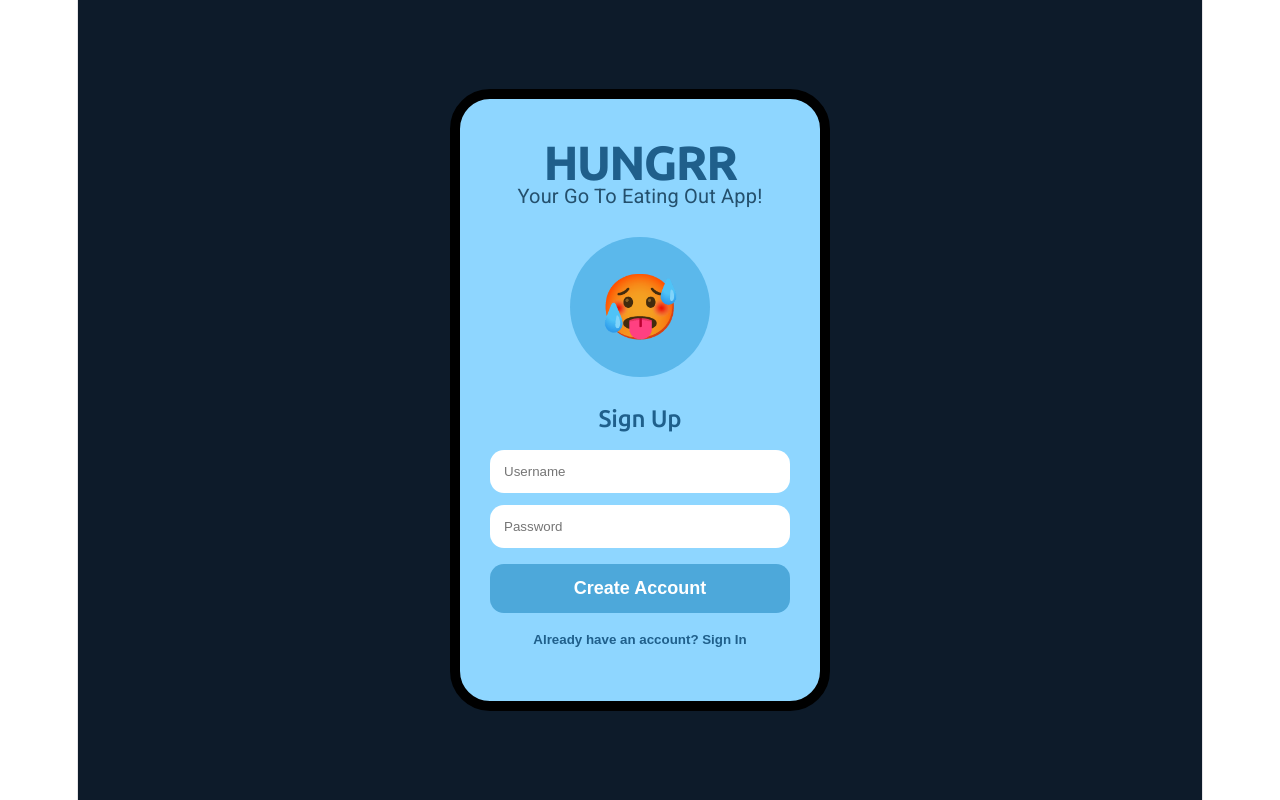
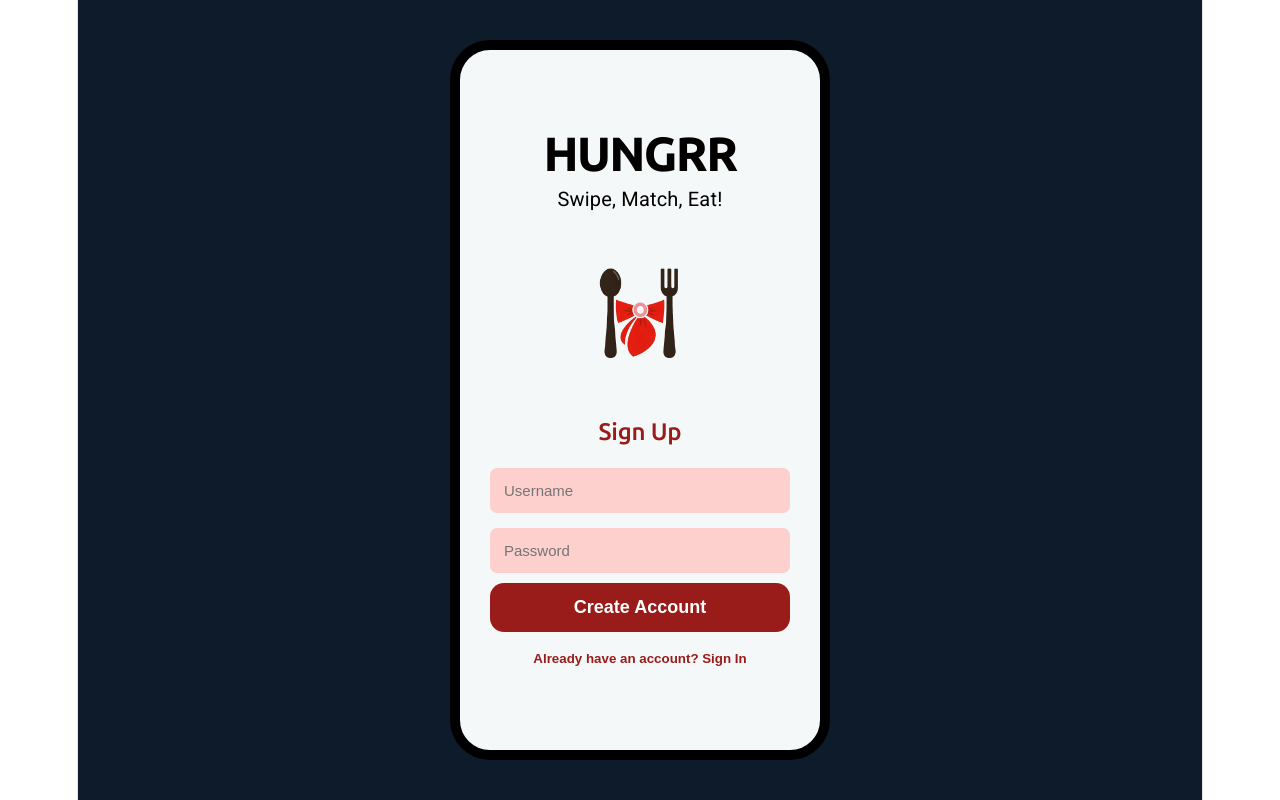
Before and after one commit to giorgio-endi/hungrr, a React (Vite) app: page / in a window 1280 px wide. Built offline with nearby package versions, Linux system fonts and the light colour scheme; no server answers.

Commit message:
edit homescreen

```diff
--- a/src/AppHomeScreen.jsx
+++ b/src/AppHomeScreen.jsx
@@ -6,24 +6,46 @@ function AppHomeScreen({ onAuthSuccess }) {
   const [username, setUsername] = useState("");
   const [password, setPassword] = useState("");
   const [authError, setAuthError] = useState("");
+  const [hovered, setHovered] = useState(null); // <-- same pattern
+
+  const inputStyle = {
+    width: "100%",
+    padding: "14px",
+    borderRadius: "7px",
+    border: "none",
+    outline: "none",
+    fontSize: "15px",
+    marginTop: "5px",
+    marginBottom: "10px",
+    boxSizing: "border-box",
+    color: "#000000",
+    backgroundColor: "#fdd0cd",
+  };
+
+  const mainButtonStyle = (name) => ({
+    width: "100%",
+    padding: "14px",
+    borderRadius: "14px",
+    border: "none",
+    backgroundColor: hovered === name ? "#781715" : "#991c1a",
+    color: "white",
+    fontWeight: "600",
+    fontSize: "18px",
+    cursor: "pointer",
+    marginBottom: "12px",
+    transition: "0.25s",
+  });
 
   async function handleSubmit() {
     setAuthError("");
-
     if (username.trim() === "" || password.trim() === "") {
       setAuthError("Please enter both username and password.");
       return;
     }
-
     try {
       let user;
-
-      if (isSignUp) {
-        user = await signUpUser(username, password);
-      } else {
-        user = await signInUser(username, password);
-      }
-
+      if (isSignUp) user = await signUpUser(username, password);
+      else user = await signInUser(username, password);
       onAuthSuccess(user);
     } catch (error) {
       console.error(error);
@@ -45,19 +67,22 @@ function AppHomeScreen({ onAuthSuccess }) {
       <div
         style={{
           width: "380px",
-          backgroundColor: "#8ed6ff",
+          height: "720px",
+          backgroundColor: "#f4f8f9",
           border: "10px solid black",
           borderRadius: "40px",
           padding: "50px 30px",
           textAlign: "center",
           boxSizing: "border-box",
+          position: "relative",
         }}
       >
         <h1
           style={{
             fontSize: "48px",
-            color: "#1f5f8b",
-            marginBottom: "8px",
+            color: "#020100",
+            marginTop: "40px",
+            marginBottom: "20px",
             fontWeight: "700",
           }}
         >
@@ -66,20 +91,20 @@ function AppHomeScreen({ onAuthSuccess }) {
 
         <p
           style={{
-            color: "#24506d",
+            color: "#020100",
             fontSize: "20px",
             marginBottom: "28px",
           }}
         >
-          Your Go To Eating Out App!
+          Swipe, Match, Eat!
         </p>
 
         <div
           style={{
-            width: "140px",
-            height: "140px",
+            width: "150px",
+            height: "150px",
             borderRadius: "50%",
-            backgroundColor: "#5bb8eb",
+            backgroundColor: "#f4f8f9",
             margin: "0 auto 28px auto",
             display: "flex",
             justifyContent: "center",
@@ -87,10 +112,19 @@ function AppHomeScreen({ onAuthSuccess }) {
             fontSize: "64px",
           }}
         >
-          🥵
+          <img
+            src="src/assets/logo.png"
+            alt="Logo"
+            style={{
+              paddingTop: "20px",
+              width: "100%",
+              height: "100%",
+              objectFit: "cover",
+            }}
+          />
         </div>
 
-        <h2 style={{ color: "#1f5f8b", marginBottom: "16px" }}>
+        <h2 style={{ color: "#991c1a", marginBottom: "16px" }}>
           {isSignUp ? "Sign Up" : "Sign In"}
         </h2>
 
@@ -99,29 +133,14 @@ function AppHomeScreen({ onAuthSuccess }) {
           placeholder="Username"
           value={username}
           onChange={(e) => setUsername(e.target.value)}
-          style={{
-            width: "100%",
-            padding: "14px",
-            borderRadius: "14px",
-            border: "none",
-            marginBottom: "12px",
-            boxSizing: "border-box",
-          }}
+          style={inputStyle}
         />
-
         <input
           type="password"
           placeholder="Password"
           value={password}
           onChange={(e) => setPassword(e.target.value)}
-          style={{
-            width: "100%",
-            padding: "14px",
-            borderRadius: "14px",
-            border: "none",
-            marginBottom: "16px",
-            boxSizing: "border-box",
-          }}
+          style={inputStyle}
         />
 
         {authError && (
@@ -132,18 +151,9 @@ function AppHomeScreen({ onAuthSuccess }) {
 
         <button
           onClick={handleSubmit}
-          style={{
-            width: "100%",
-            padding: "14px",
-            borderRadius: "14px",
-            border: "none",
-            backgroundColor: "#4da8da",
-            color: "white",
-            fontWeight: "600",
-            fontSize: "18px",
-            cursor: "pointer",
-            marginBottom: "12px",
-          }}
+          onMouseEnter={() => setHovered("create")}
+          onMouseLeave={() => setHovered(null)}
+          style={mainButtonStyle("create")}
         >
           {isSignUp ? "Create Account" : "Login"}
         </button>
@@ -153,14 +163,12 @@ function AppHomeScreen({ onAuthSuccess }) {
           style={{
             background: "transparent",
             border: "none",
-            color: "#1f5f8b",
+            color: "#991c1a",
             cursor: "pointer",
             fontWeight: "600",
           }}
         >
-          {isSignUp
-            ? "Already have an account? Sign In"
-            : "Need an account? Sign Up"}
+          {isSignUp ? "Already have an account? Sign In" : "Need an account? Sign Up"}
         </button>
       </div>
     </div>
--- a/src/BottomNav.jsx
+++ b/src/BottomNav.jsx
@@ -72,7 +72,7 @@ function BottomNav({
                     }}
                 >
                     <FaHeart size={20} />
-                    <span>Dating</span>
+                    <span>Connect</span>
                 </div>
             </button>
 
```
Also changed, not shown: src/AppShell.jsx (line endings or trailing spaces), src/assets/logo.png (added).
